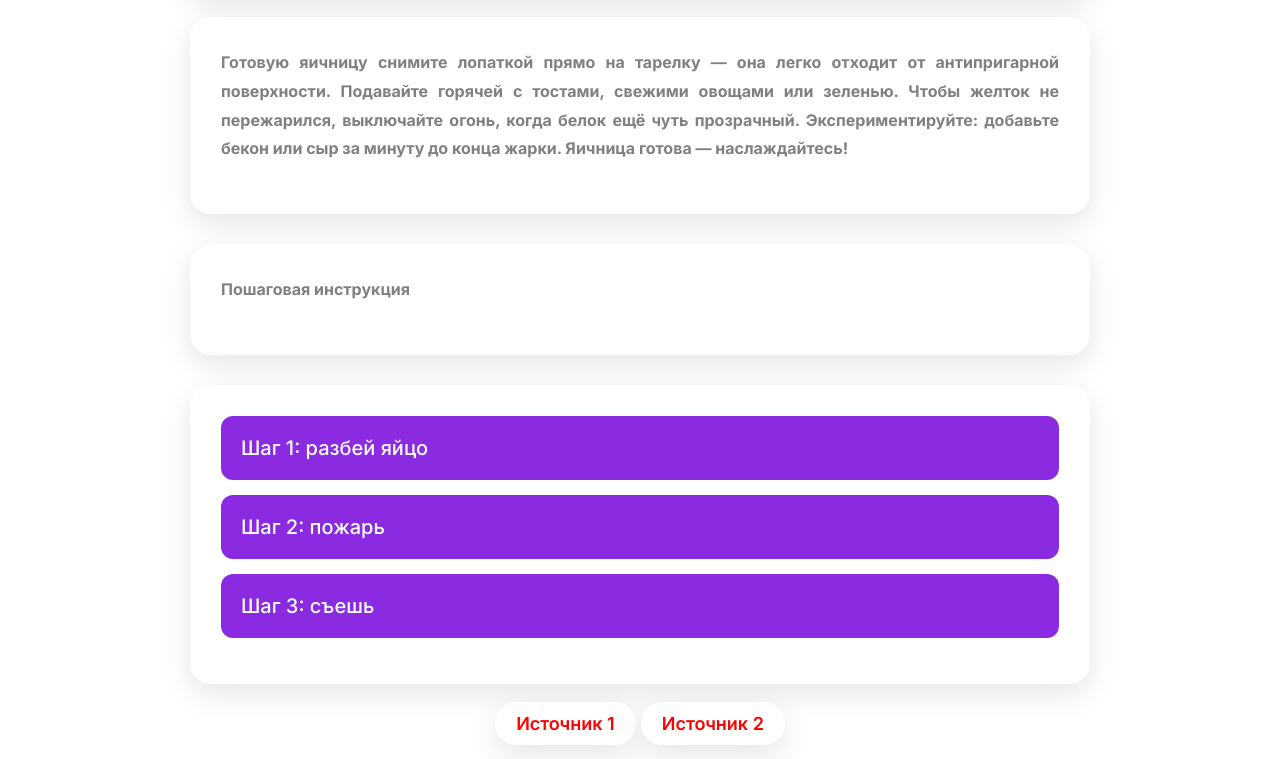
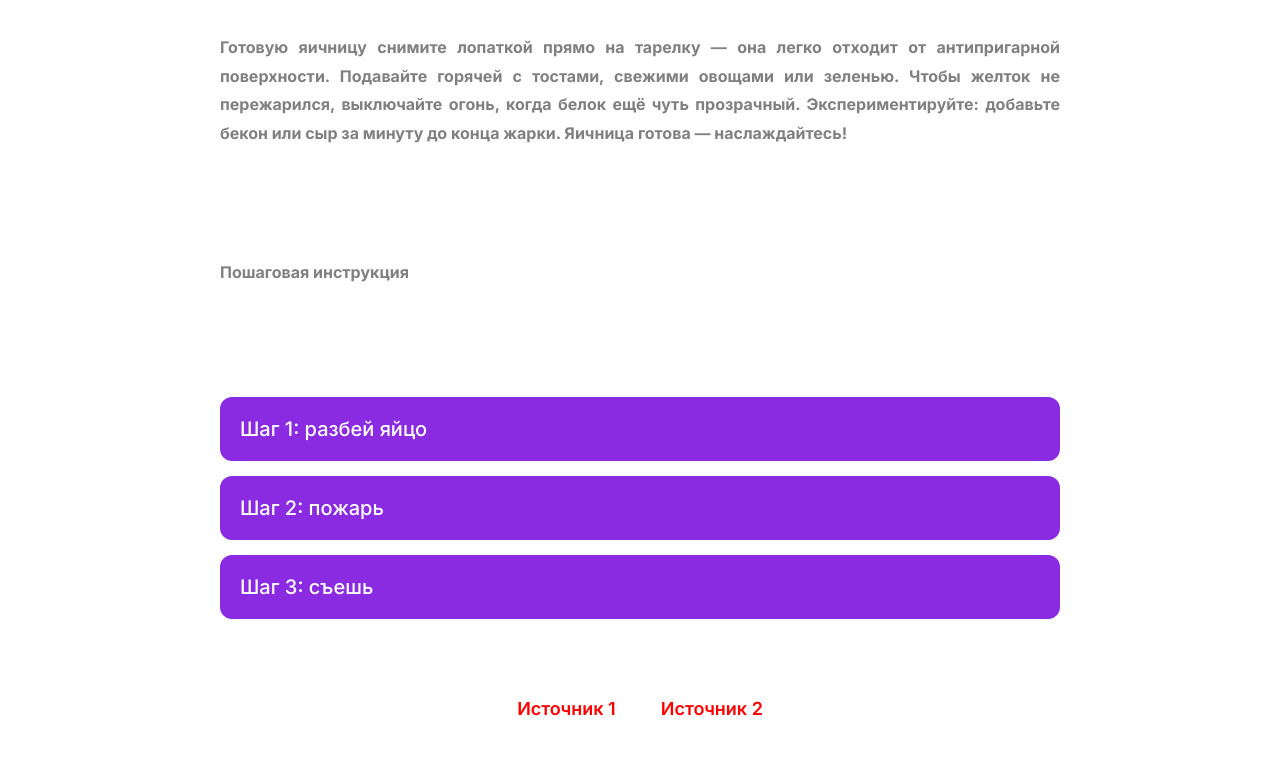
Before and after one commit to Lar1o/lab2, a plain HTML site: page index.html in a window 1280 px wide. Shown: the part 1036-1795 px from the top of the page. Drawn offline with Linux system fonts and the light colour scheme; files that its build step writes are made by us from their sources; a script that the page names is missing.

Commit message:
css №3

```diff
--- a/CSS/style.css
+++ b/CSS/style.css
@@ -25,13 +25,11 @@
   background: white;
   padding: 30px;
   border-radius: 20px;
-  box-shadow: 0 10px 30px rgba(0,0,0,0.1);
-  border: 1px solid white;
 }
 
 
 h1 {
-  font-size: 2.8rem;
+  font-size: 48px;
   font-weight: 700;
   line-height: 1.2;
   text-align: center;
@@ -41,7 +39,7 @@
 }
 
 p {
-  font-size: 1rem;
+  font-size: 16px;
   line-height: 1.8;
   text-align: justify;
   color: gray;
@@ -53,8 +51,6 @@
   max-width: 100%;
   height: auto;
   border-radius: 15px;
-  box-shadow: 0 8px 25px rgba(0,0,0,0.15);
-  border: 4px solid white;
   display: block;
   margin: 25px auto;
 }
@@ -63,7 +59,6 @@
 ol {
   font-size: 20px;
   list-style: none;
-  margin: 25px auto
 }
 
 ol li {
@@ -81,7 +76,7 @@
 
 a {
   color: red;
-  text-decoration: none;     /* Убираем подчеркивание */
+  text-decoration: none;
   font-weight: 600;
   padding: 10px 20px;
   border-radius: 25px;
```
